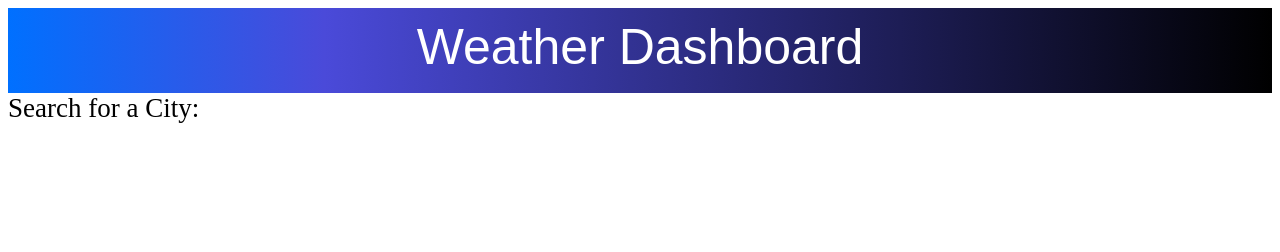
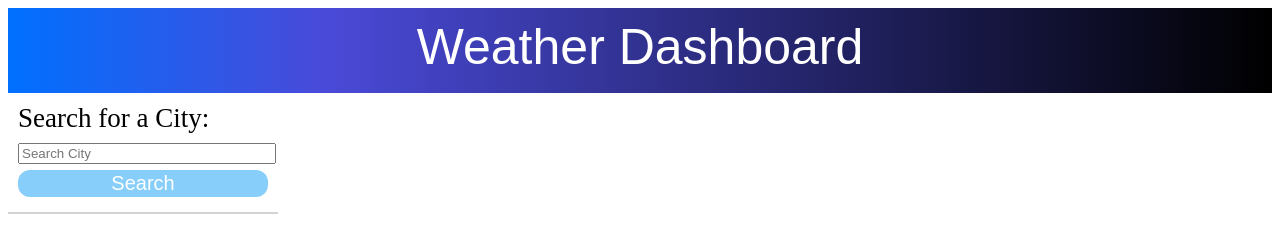
Before and after one commit to rapostoljr/challenge_6_weather_forcast, a plain HTML site: page index.html in a window 1280 px wide. Drawn offline with Linux system fonts and the light colour scheme; a web font is replaced by a local one.

Commit message:
add color to search button, fixed size of search bar

```diff
--- a/assets/css/style.css
+++ b/assets/css/style.css
@@ -15,4 +15,22 @@ aside {
     font-weight: 400;
     font-style: normal;
     font-size: 27px;
+    max-width: 250px;
+    padding: 10px;
+    border-bottom: 2px solid lightgrey;
 }
+
+#city {
+    width: 100%;
+}
+
+#search_button {
+    margin: 5px auto;
+    width: 100%;
+    padding: 2px 10px;
+    font-size: 20px;
+    border: none;
+    border-radius: 12px;
+    color: white;
+    background: lightskyblue;
+}
--- a/index.html
+++ b/index.html
@@ -19,7 +19,11 @@
 </head>
 <body>
     <header>Weather Dashboard</header>
-    <aside>Search for a City:</aside>
+
+    <!-- SEARCH BAR -->
+    <aside>Search for a City:<input type="text" id="city" placeholder="Search City"/><button id="search_button">Search</button></aside>
+
+
 
 </body>
 </html>
```
